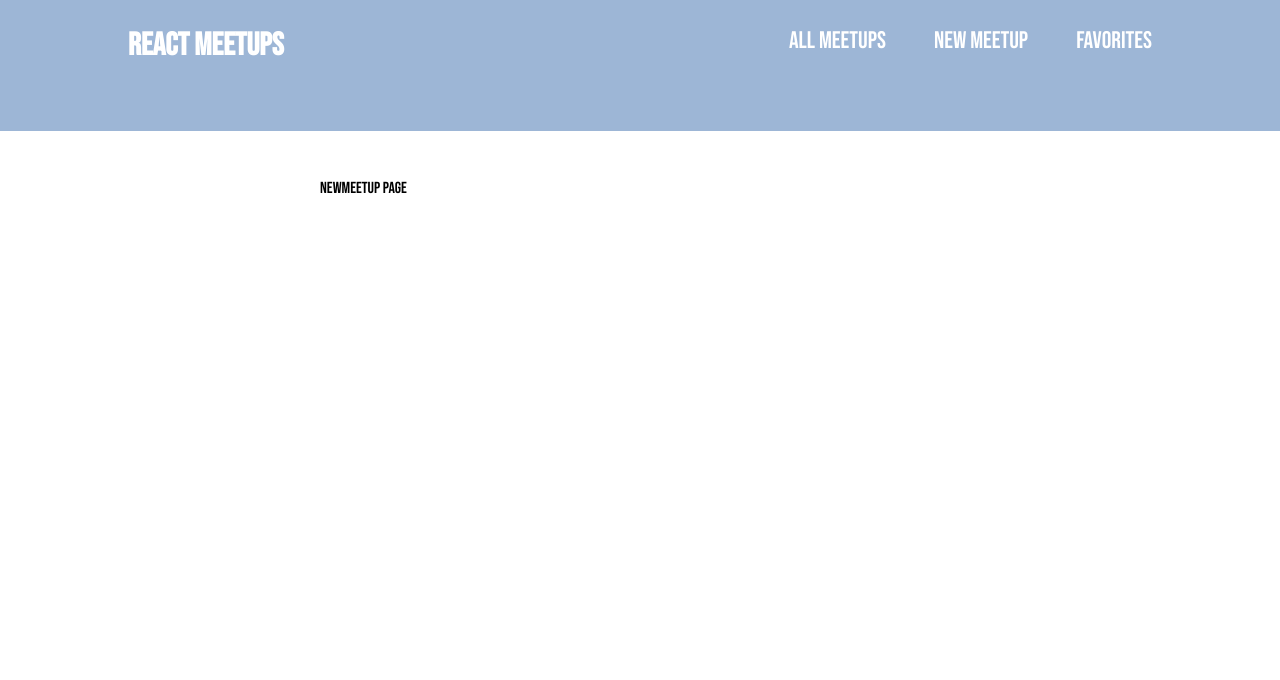
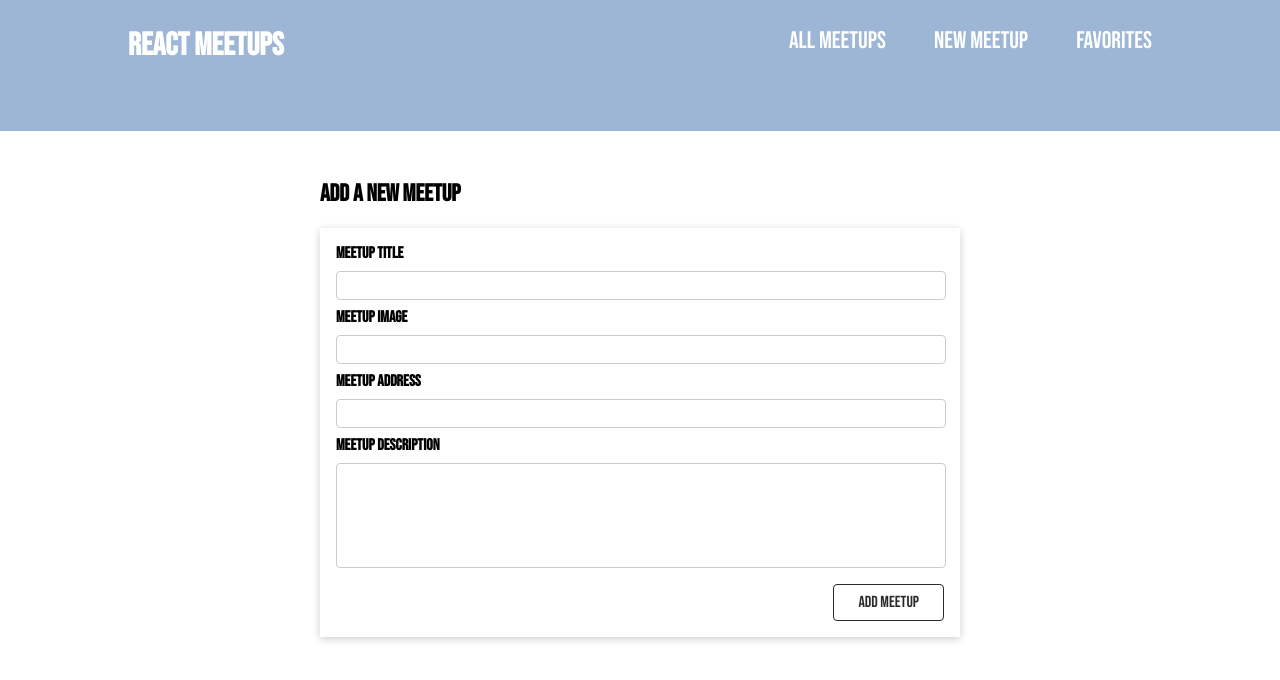
Before and after one commit to rebecca-xm/meetup-app, a React (Create React App) app: page /newmeetup in a window 1280 px wide. Shown: the top 680 px of the page. Built offline with nearby package versions, Linux system fonts and the light colour scheme.

Commit message:
feat: added submit form

```diff
--- /dev/null
+++ b/src/components/meetups/NewMeetUpForm.jsx
@@ -0,0 +1,32 @@
+import styles from './NewMeetUpForm.module.scss';
+import Card from '../ui/Card';
+
+const NewMeetUpForm = () => {
+    return (
+        <Card>
+            <form className={styles.form}>
+                <div className={styles.control}>
+                    <label htmlFor='title'>MeetUp Title</label>
+                    <input type='text' id='title' required />
+                </div>
+                <div className={styles.control}>
+                    <label htmlFor='image'>MeetUp Image</label>
+                    <input type='url' id='image' required />
+                </div>
+                <div className={styles.control}>
+                    <label htmlFor='address'>MeetUp Address</label>
+                    <input type='text' id='address' required />
+                </div>
+                <div className={styles.control}>
+                    <label htmlFor='description'>MeetUp Description</label>
+                    <textarea id='description' rows='5' required></textarea>
+                </div>
+                <div className={styles.actions}>
+                    <button>Add MeetUp</button>
+                </div>
+            </form>
+        </Card>
+    );
+};
+
+export default NewMeetUpForm;
--- /dev/null
+++ b/src/components/meetups/NewMeetUpForm.module.scss
@@ -0,0 +1,57 @@
+.form {
+    padding: 1rem;
+  }
+
+  .control {
+    margin-bottom: 0.5rem;
+  }
+
+  .control label {
+    display: block;
+    font-weight: bold;
+
+    margin-bottom: 0.5rem;
+  }
+
+  .control input,
+  .control textarea {
+    display: block;
+    border-radius: 4px;
+    border: 1px solid #ccc;
+    font: inherit;
+    width: 100%;
+
+    padding: 0.25rem 0;
+
+    resize: none;
+  }
+
+  textarea {
+      margin: 0;
+  }
+
+  .actions {
+    text-align: right;
+
+    margin-top: 1rem;
+  }
+
+  .actions button {
+    background-color: #fff;
+    color: #2c292b;
+    border: 1px solid #2c292b;
+    border-radius: 4px;
+    font-weight: bold;
+    font: inherit;
+
+    padding: 0.5rem 1.5rem;
+
+    cursor: pointer;
+  }
+
+  .actions button:hover,
+  .actions button:active {
+    background-color: #2c292b;
+    border-color: #2c292b;
+    color: #fff;
+  }
--- a/src/pages/NewMeetUp.jsx
+++ b/src/pages/NewMeetUp.jsx
@@ -1,6 +1,11 @@
+import NewMeetUpForm from "../components/meetups/NewMeetUpForm";
+
 const NewMeetUpPage = () => {
     return (
-        <div>NewMeetUp Page</div>
+        <section>
+            <h1>Add a New MeetUp</h1>
+            <NewMeetUpForm />
+        </section>
     );
 };
 
```
